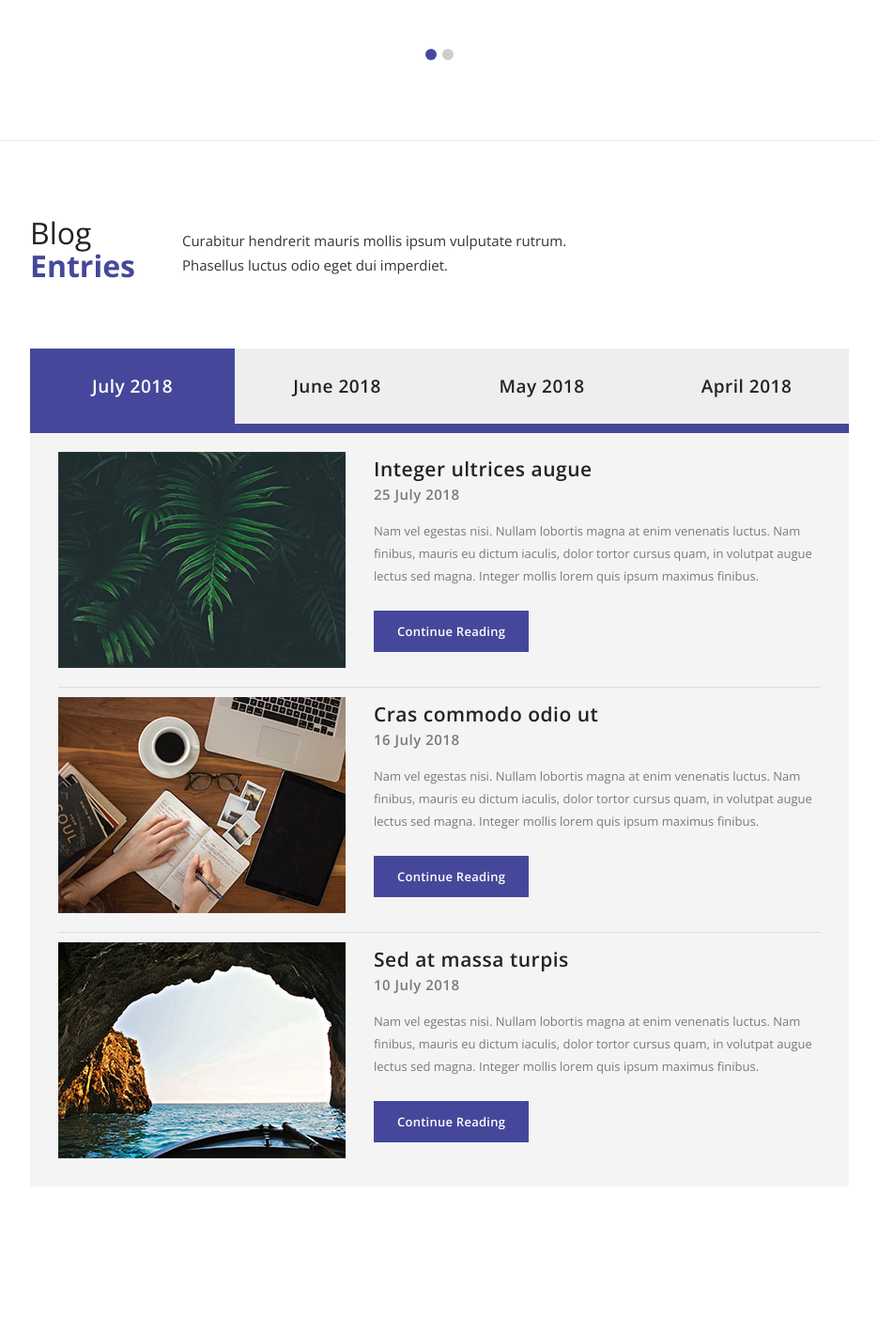
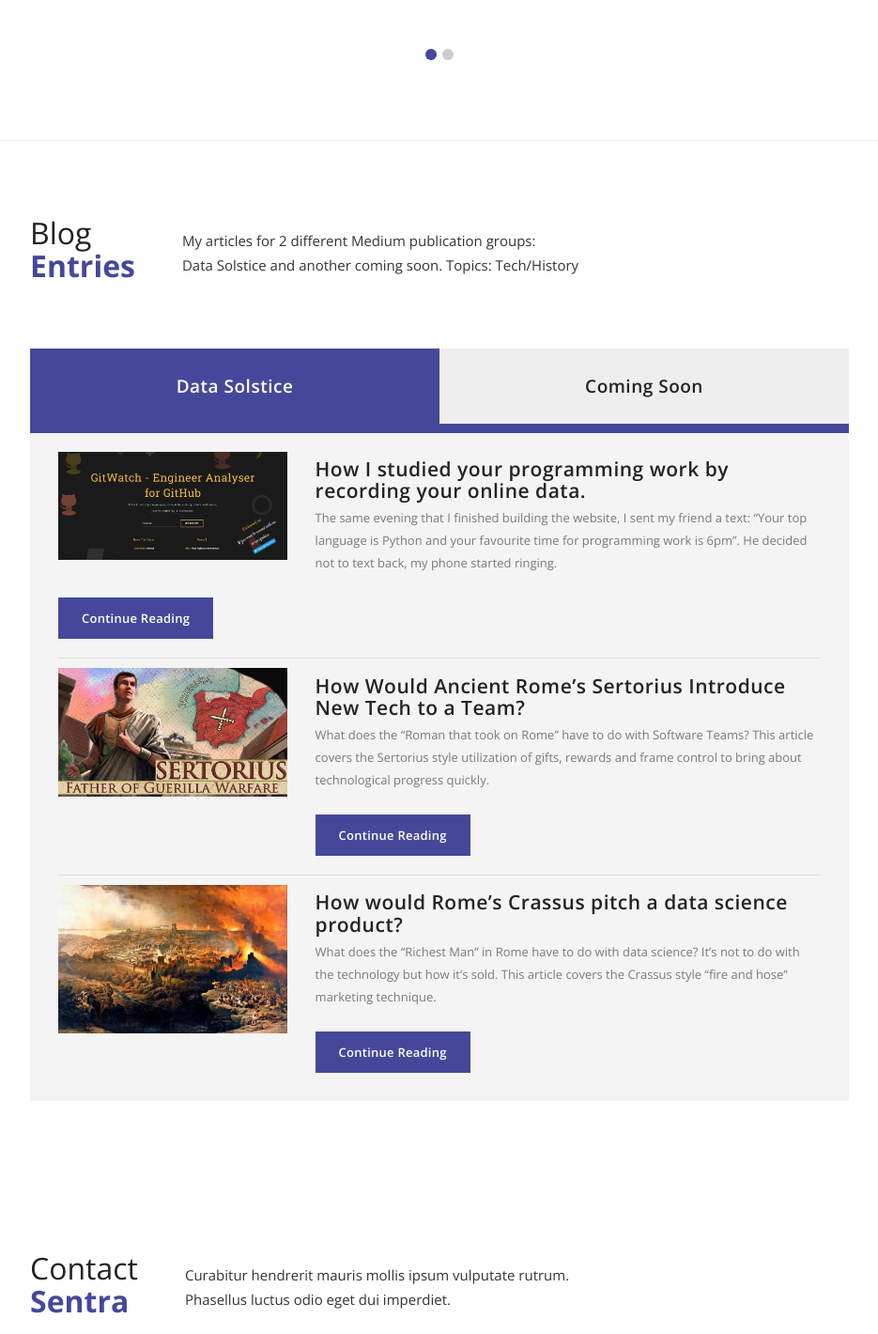
Before and after one commit to Garross/PersonalWebsite, a PHP site: page / in a window 1280 px wide. Shown: the part 2091-3511 px from the top of the page at 94% size, without its empty margins (316-1251 px from the left). Run offline with PHP 8.4, Linux system fonts and the light colour scheme; some libraries are stand-ins or nearby versions.

Commit message:
Fixed blog section

```diff
--- a/css/templatemo-style.css
+++ b/css/templatemo-style.css
@@ -752,7 +752,7 @@
 #blog .tabs li {
   display: inline-block;
   text-align: center;
-  width: 25%;
+  width: 50%;
   float: left;
   margin: 0;
   padding: 0;
@@ -848,6 +848,13 @@
 #blog .item .text-content .accent-button {
   margin-top: 25px;
 }
+
+.blog-image {
+  padding-bottom: 20px;
+  width:30%;
+  height: auto;
+}
+
 
 
 
--- a/index.html
+++ b/index.html
@@ -131,8 +131,8 @@
                         <div class="image"></div>
                         <div class="info">
                         <div>
-                          <h1>Bootstrap<br>is Great</h1>
-                          <p>Built with the Sentra bootstrap theme<br> as a base</p>
+                          <h1>Built with Sentra bootstrap <br>theme as a base.</h1>
+
 
                           <div class="white-button button">
                               <a href="#featured">Learn More</a>
@@ -282,7 +282,7 @@
 
                 </div>
                 <div class="section-content">
-                    <div class="owl-carousel owl-theme">
+                    <div class="owl-carousel owl-theme description">
                         <div class="item">
 
                             <div class="text-content">
@@ -325,59 +325,66 @@
             <section id="blog" class="content-section">
                 <div class="section-heading">
                     <h1>Blog<br><em>Entries</em></h1>
-                    <p>Curabitur hendrerit mauris mollis ipsum vulputate rutrum.
-                    <br>Phasellus luctus odio eget dui imperdiet.</p>
+                    <p>My articles for 2 different Medium publication groups:
+                    <br>Data Solstice and another coming soon. Topics: Tech/History</p>
                 </div>
                 <div class="section-content">
                     <div class="tabs-content">
                         <div class="wrapper">
                             <ul class="tabs clearfix" data-tabgroup="first-tab-group">
-                              <li><a href="#tab1" class="active">July 2018</a></li>
-                              <li><a href="#tab2">June 2018</a></li>
-                              <li><a href="#tab3">May 2018</a></li>
-                              <li><a href="#tab4">April 2018</a></li>
+                              <li><a href="#tab1" class="active">Data Solstice</a></li>
+                              <li><a href="#tab2">Coming Soon</a></li>
+
                             </ul>
                             <section id="first-tab-group" class="tabgroup">
                                 <div id="tab1">
                                     <ul>
                                         <li>
                                             <div class="item">
-                                                <img src="img/blog_1.jpg" alt="">
+                                                <img src="img/blog1.png" class = "blog-image" alt="">
                                                 <div class="text-content">
-                                                    <h4>Integer ultrices augue</h4>
-                                                    <span>25 July 2018</span>
-                                                    <p>Nam vel egestas nisi. Nullam lobortis magna at enim venenatis luctus. Nam finibus, mauris eu dictum iaculis, dolor tortor cursus quam, in volutpat augue lectus sed magna. Integer mollis lorem quis ipsum maximus finibus.</p>
-
+                                                    <h4>How I studied your programming work by recording your online data.</h4>
+                                                    <p>The same evening that I finished building the website,
+                                                        I sent my friend a text: “Your top language is Python and your favourite time for programming work is 6pm”.
+                                                        He decided not to text back, my phone started ringing.</p>
                                                     <div class="accent-button button">
-                                                        <a href="#contact">Continue Reading</a>
+                                                        <a href="https://medium.com/data-solstice/
+                                                        how-i-measured-your-programming-work-by-accessing-online-data-
+                                                        using-the-rest-api-blog-tutorial-188a16ff3439" target="_blank">
+                                                            Continue Reading</a>
                                                     </div>
                                                 </div>
                                             </div>
                                         </li>
                                         <li>
                                             <div class="item">
-                                                <img src="img/blog_2.jpg" alt="">
+                                                <img src="img/blog2.jpeg" class = "blog-image" alt="">
                                                 <div class="text-content">
-                                                    <h4>Cras commodo odio ut</h4>
-                                                    <span>16 July 2018</span>
-                                                    <p>Nam vel egestas nisi. Nullam lobortis magna at enim venenatis luctus. Nam finibus, mauris eu dictum iaculis, dolor tortor cursus quam, in volutpat augue lectus sed magna. Integer mollis lorem quis ipsum maximus finibus.</p>
+                                                    <h4>How Would Ancient Rome’s Sertorius Introduce New Tech to a Team?</h4>
+                                                    <p>What does the “Roman that took on Rome” have to do with Software Teams?
+                                                        This article covers the Sertorius style utilization of gifts,
+                                                        rewards and frame control to bring about technological progress quickly.</p>
 
                                                     <div class="accent-button button">
-                                                        <a href="#contact">Continue Reading</a>
+                                                        <a href="https://medium.com/data-solstice/how-would-ancient-
+                                                        romes-sertorius-introduce-new-tech-to-a-team-e30c2170f841" target = "_blank">
+                                                            Continue Reading</a>
                                                     </div>
                                                 </div>
                                             </div>
                                         </li>
                                         <li>
                                             <div class="item">
-                                                <img src="img/blog_3.jpg" alt="">
+                                                <img src="img/blog3.png" class="blog-image" alt="">
                                                 <div class="text-content">
-                                                    <h4>Sed at massa turpis</h4>
-                                                    <span>10 July 2018</span>
-                                                    <p>Nam vel egestas nisi. Nullam lobortis magna at enim venenatis luctus. Nam finibus, mauris eu dictum iaculis, dolor tortor cursus quam, in volutpat augue lectus sed magna. Integer mollis lorem quis ipsum maximus finibus.</p>
+                                                    <h4>How would Rome’s Crassus pitch a data science product?</h4>
+                                                    <p>What does the “Richest Man” in Rome have to do with data science? It’s not to do with the technology but how it’s sold.
+                                                        This article covers the Crassus style “fire and hose” marketing technique.</p>
 
                                                     <div class="accent-button button">
-                                                        <a href="#contact">Continue Reading</a>
+                                                        <a href="https://medium.com/data-solstice/
+                                                        how-would-romes-crassus-pitch-a-data-science-product-1e1939384864" target = "_blank">
+                                                            Continue Reading</a>
                                                     </div>
                                                 </div>
                                             </div>
@@ -430,98 +437,7 @@
                                         </li>
                                     </ul>
                                 </div>
-                                <div id="tab3">
-                                    <ul>
-                                        <li>
-                                            <div class="item">
-                                                <img src="img/blog_2.jpg" alt="">
-                                                <div class="text-content">
-                                                    <h4>Cras commodo odio ut</h4>
-                                                    <span>26 May 2018</span>
-                                                    <p>Nam vel egestas nisi. Nullam lobortis magna at enim venenatis luctus. Nam finibus, mauris eu dictum iaculis, dolor tortor cursus quam, in volutpat augue lectus sed magna. Integer mollis lorem quis ipsum maximus finibus.</p>
 
-                                                    <div class="accent-button button">
-                                                        <a href="#contact">Continue Reading</a>
-                                                    </div>
-                                                </div>
-                                            </div>
-                                        </li>
-                                        <li>
-                                            <div class="item">
-                                                <img src="img/blog_1.jpg" alt="">
-                                                <div class="text-content">
-                                                    <h4>Lorem ipsum dolor sit</h4>
-                                                    <span>22 May 2018</span>
-                                                    <p>Nam vel egestas nisi. Nullam lobortis magna at enim venenatis luctus. Nam finibus, mauris eu dictum iaculis, dolor tortor cursus quam, in volutpat augue lectus sed magna. Integer mollis lorem quis ipsum maximus finibus.</p>
-
-                                                    <div class="accent-button button">
-                                                        <a href="#contact">Continue Reading</a>
-                                                    </div>
-                                                </div>
-                                            </div>
-                                        </li>
-                                        <li>
-                                            <div class="item">
-                                                <img src="img/blog_3.jpg" alt="">
-                                                <div class="text-content">
-                                                    <h4>Integer ultrices augue</h4>
-                                                    <span>8 May 2018</span>
-                                                    <p>Nam vel egestas nisi. Nullam lobortis magna at enim venenatis luctus. Nam finibus, mauris eu dictum iaculis, dolor tortor cursus quam, in volutpat augue lectus sed magna. Integer mollis lorem quis ipsum maximus finibus.</p>
-
-                                                    <div class="accent-button button">
-                                                        <a href="#contact">Continue Reading</a>
-                                                    </div>
-                                                </div>
-                                            </div>
-                                        </li>
-                                    </ul>
-                                </div>
-                                <div id="tab4">
-                                    <ul>
-                                        <li>
-                                            <div class="item">
-                                                <img src="img/blog_1.jpg" alt="">
-                                                <div class="text-content">
-                                                    <h4>Lorem ipsum dolor sit</h4>
-                                                    <span>26 April 2018</span>
-                                                    <p>Nam vel egestas nisi. Nullam lobortis magna at enim venenatis luctus. Nam finibus, mauris eu dictum iaculis, dolor tortor cursus quam, in volutpat augue lectus sed magna. Integer mollis lorem quis ipsum maximus finibus.</p>
-
-                                                    <div class="accent-button button">
-                                                        <a href="#contact">Continue Reading</a>
-                                                    </div>
-                                                </div>
-                                            </div>
-                                        </li>
-                                        <li>
-                                            <div class="item">
-                                                <img src="img/blog_3.jpg" alt="">
-                                                <div class="text-content">
-                                                    <h4>Integer ultrices augue eu</h4>
-                                                    <span>24 April 2018</span>
-                                                    <p>Nam vel egestas nisi. Nullam lobortis magna at enim venenatis luctus. Nam finibus, mauris eu dictum iaculis, dolor tortor cursus quam, in volutpat augue lectus sed magna. Integer mollis lorem quis ipsum maximus finibus.</p>
-
-                                                    <div class="accent-button button">
-                                                        <a href="#contact">Continue Reading</a>
-                                                    </div>
-                                                </div>
-                                            </div>
-                                        </li>
-                                        <li>
-                                            <div class="item">
-                                                <img src="img/blog_2.jpg" alt="">
-                                                <div class="text-content">
-                                                    <h4>Cras commodo odio ut</h4>
-                                                    <span>20 April 2018</span>
-                                                    <p>Nam vel egestas nisi. Nullam lobortis magna at enim venenatis luctus. Nam finibus, mauris eu dictum iaculis, dolor tortor cursus quam, in volutpat augue lectus sed magna. Integer mollis lorem quis ipsum maximus finibus.</p>
-
-                                                    <div class="accent-button button">
-                                                        <a href="#contact">Continue Reading</a>
-                                                    </div>
-                                                </div>
-                                            </div>
-                                        </li>
-                                    </ul>
-                                </div>
                             </section>
                         </div>
                     </div>
```
Also changed, not shown: img/blog1.png (added), img/blog2.jpeg (added), img/blog3.png (added).
